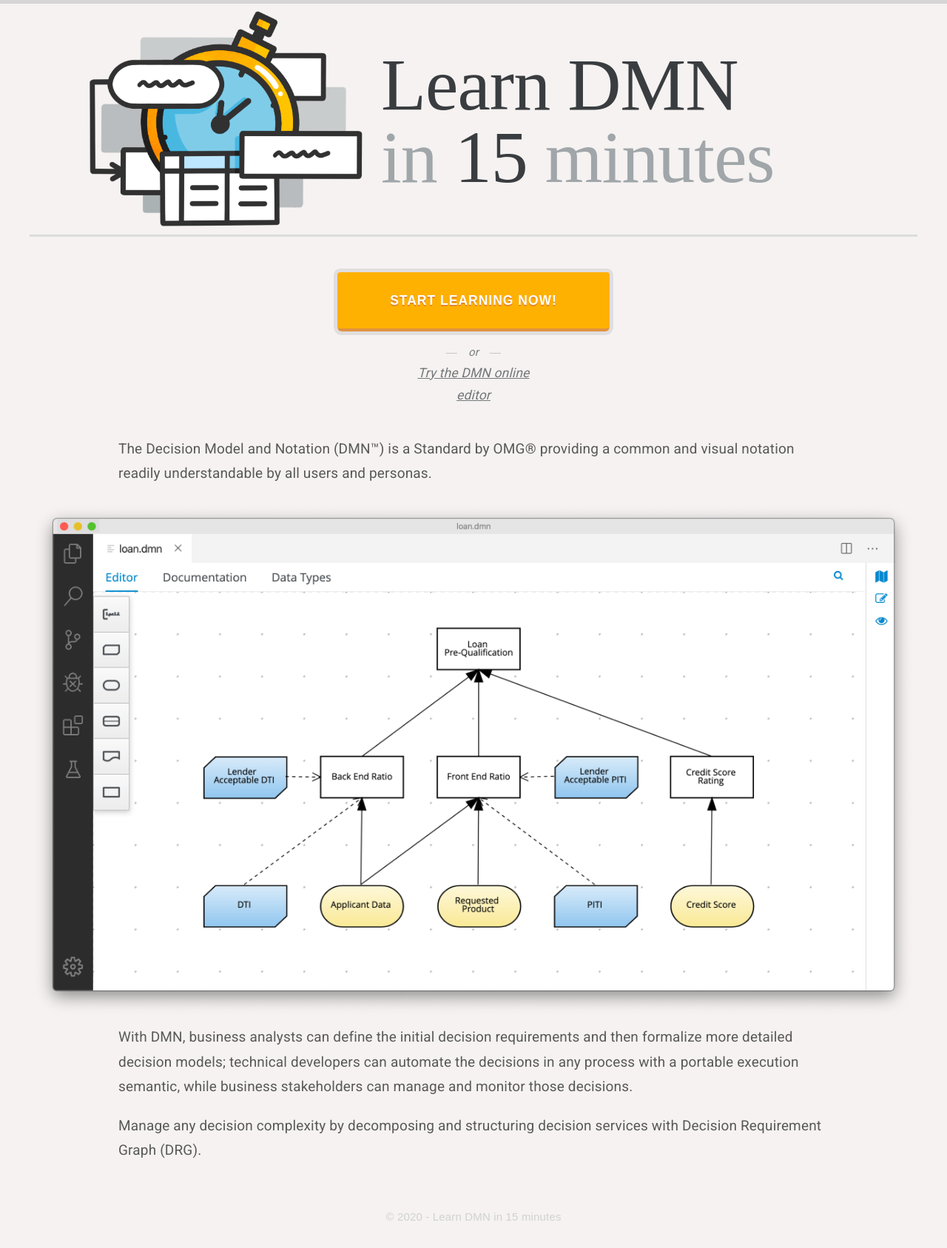
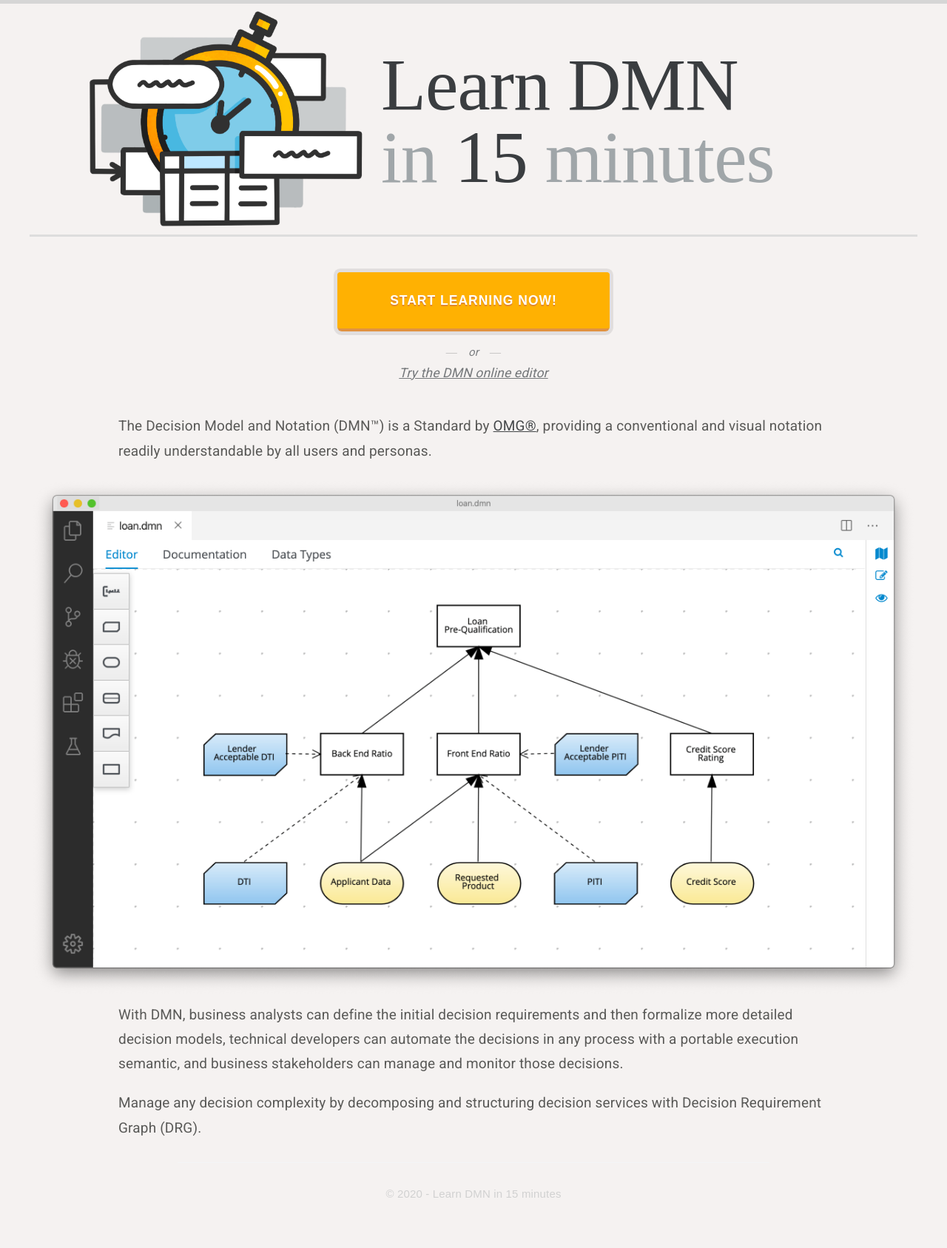
Before and after one commit to karreiro/learn-dmn-in-15-minutes, a Jekyll site: the page built from index.md, in a window 1280 px wide. Shown: the whole page at 74% size. Built offline with Jekyll 4.4.1, drawn with Linux system fonts in a browser that asks for light colours; some web fonts are replaced; after the commit the page ends 1656 px from its top, so only the background shows below that.

Commit message:
Home review | Roboto bold support

```diff
--- a/_includes/head.html
+++ b/_includes/head.html
@@ -15,7 +15,7 @@
     content="{{ page.excerpt | default: site.description | strip_html | normalize_whitespace | truncate: 160 | escape }}">
 
   <link rel="icon" href="/assets/favicon.png">
-  <link href="https://fonts.googleapis.com/css?family=Palanquin+Dark:500|Roboto|Open+Sans&display=swap"
+  <link href="https://fonts.googleapis.com/css?family=Palanquin+Dark:500|Roboto:400,700|Open+Sans&display=swap"
     rel="stylesheet">
 
   <link rel="stylesheet" href="/assets/normalize.css">
--- a/_layouts/home.html
+++ b/_layouts/home.html
@@ -12,15 +12,16 @@ layout: default
 <div class="home-sub-banner">
   <button class="start-now">Start learning NOW!</button>
   <p class="or">or</p>
-  <a target="_blank" href="https://dmn.new">Try the DMN online editor</a>
+  <a class="try" href="https://dmn.new">Try the DMN online editor</a>
   <p>
-    The Decision Model and Notation (DMN™) is a Standard by OMG® providing a common and visual notation readily
+    The Decision Model and Notation (DMN™) is a Standard by <a href="https://www.omg.org">OMG®</a>, providing a
+    conventional and visual notation readily
     understandable by all users and personas.
   </p>
   <img src="/assets/sample-dmn.png" />
   <p>
     With DMN, business analysts can define the initial decision requirements and then formalize more detailed decision
-    models; technical developers can automate the decisions in any process with a portable execution semantic, while
+    models, technical developers can automate the decisions in any process with a portable execution semantic, and
     business stakeholders can manage and monitor those decisions.
   </p>
   <p>
--- a/_sass/_Home.sass
+++ b/_sass/_Home.sass
@@ -66,16 +66,16 @@
     transition: all .25s ease-in-out
     &:hover
       filter: contrast(1.5)
-  a,
+  .try,
   .or
     font-family: "Roboto", serif
     font-style: italic
     margin: 0 auto
     color: #75787b
-    width: 20rem
+    width: 30rem
     font-size: 1.5rem
     text-align: center
-  a
+  .try
     text-decoration: underline
     line-height: 1.75em
     font-size: 1.75rem
```
